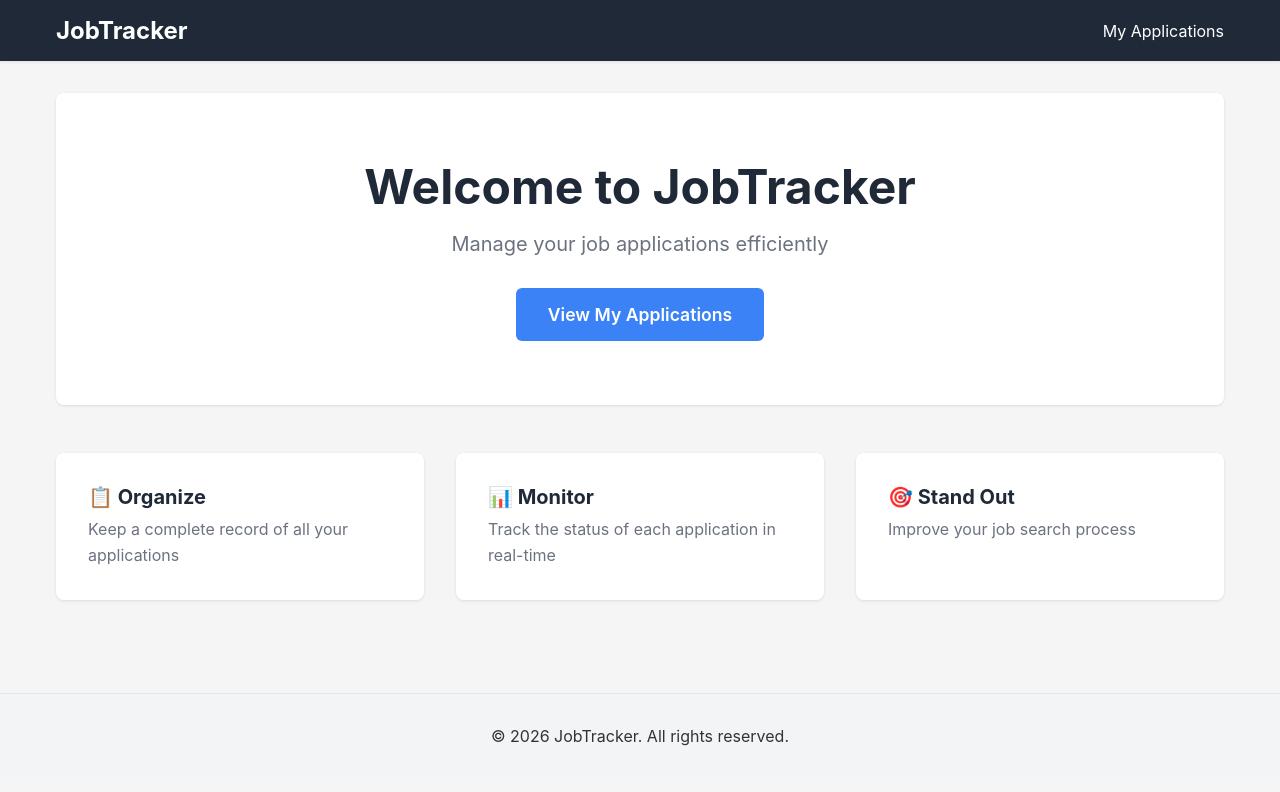
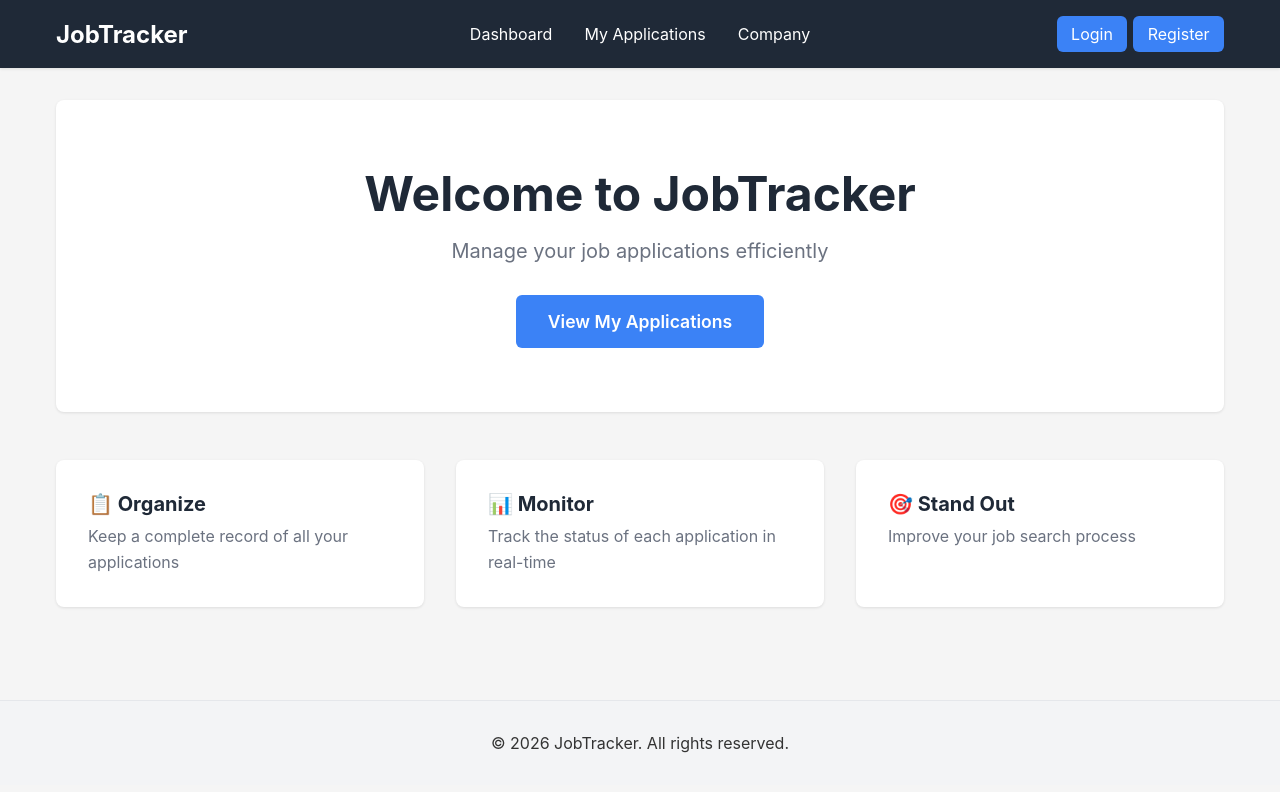
Before and after one commit to RodaMrtnz/JobTracker, a Next.js app in the folder frontend/: page / in a window 1280 px wide. Shown: the top 792 px of the page. Built offline with nearby package versions, Linux system fonts and the light colour scheme.

Commit message:
Navbar component + styles

```diff
--- a/frontend/src/app/layout.jsx
+++ b/frontend/src/app/layout.jsx
@@ -1,5 +1,6 @@
 'use client';
 
+import Navbar from '@/components/Navbar';
 import '../styles/globals.css';
 import Link from 'next/link';
 
@@ -7,18 +8,7 @@ export default function RootLayout({ children }) {
   return (
     <html lang="en">
       <body>
-        <nav className="navbar">
-          <div className="navbar-content">
-            <Link href="/" className="navbar-logo">
-              JobTracker
-            </Link>
-            <div className="navbar-links">
-              <Link href="/applications" className="navbar-link">
-                My Applications
-              </Link>
-            </div>
-          </div>
-        </nav>
+        <Navbar />
 
         <main className="main">
           <div className="container">
--- a/frontend/src/components/Navbar.jsx
+++ b/frontend/src/components/Navbar.jsx
@@ -0,0 +1,43 @@
+'use client';
+
+import '../styles/globals.css';
+import Link from 'next/link';
+
+export default function Navbar() {
+  return (
+    <nav className="navbar">
+      <div className="navbar-content">
+        {/* LEFT */}
+        <Link href="/" className="navbar-logo">
+          JobTracker
+        </Link>
+
+        {/* CENTER */}
+        <div className="navbar-links navbar-links-center">
+          <Link href="/dashboard" className="navbar-link">
+            Dashboard
+          </Link>
+
+          <Link href="/applications" className="navbar-link">
+            My Applications
+          </Link>
+
+          <Link href="/company" className="navbar-link">
+            Company
+          </Link>
+        </div>
+
+
+        <div className="navbar-links navbar-links-right">
+          <Link href="/login" className="navbar-link navbar-link-primary">
+            Login
+          </Link>
+
+          <Link href="/register" className="navbar-link navbar-link-primary">
+            Register
+          </Link>
+        </div>
+      </div>
+    </nav>
+  );
+}
--- a/frontend/src/styles/globals.css
+++ b/frontend/src/styles/globals.css
@@ -752,3 +752,31 @@ textarea.form-control {
   color: #6b7280;
   line-height: 1.6;
 }
+/* Navbar center and right positioning */
+
+.navbar-content {
+  position: relative;
+}
+
+.navbar-links-center {
+  position: absolute;
+  left: 50%;
+  transform: translateX(-50%);
+}
+
+.navbar-links-right {
+  display: flex;
+  gap: 6px;
+  margin-left: auto;
+}
+
+.navbar-link-primary {
+  background-color: #3b82f6;
+  padding: 0.5rem 0.9rem;
+  border-radius: 0.375rem;
+}
+
+.navbar-link-primary:hover {
+  background-color: #2563eb;
+  opacity: 1;
+}
```
